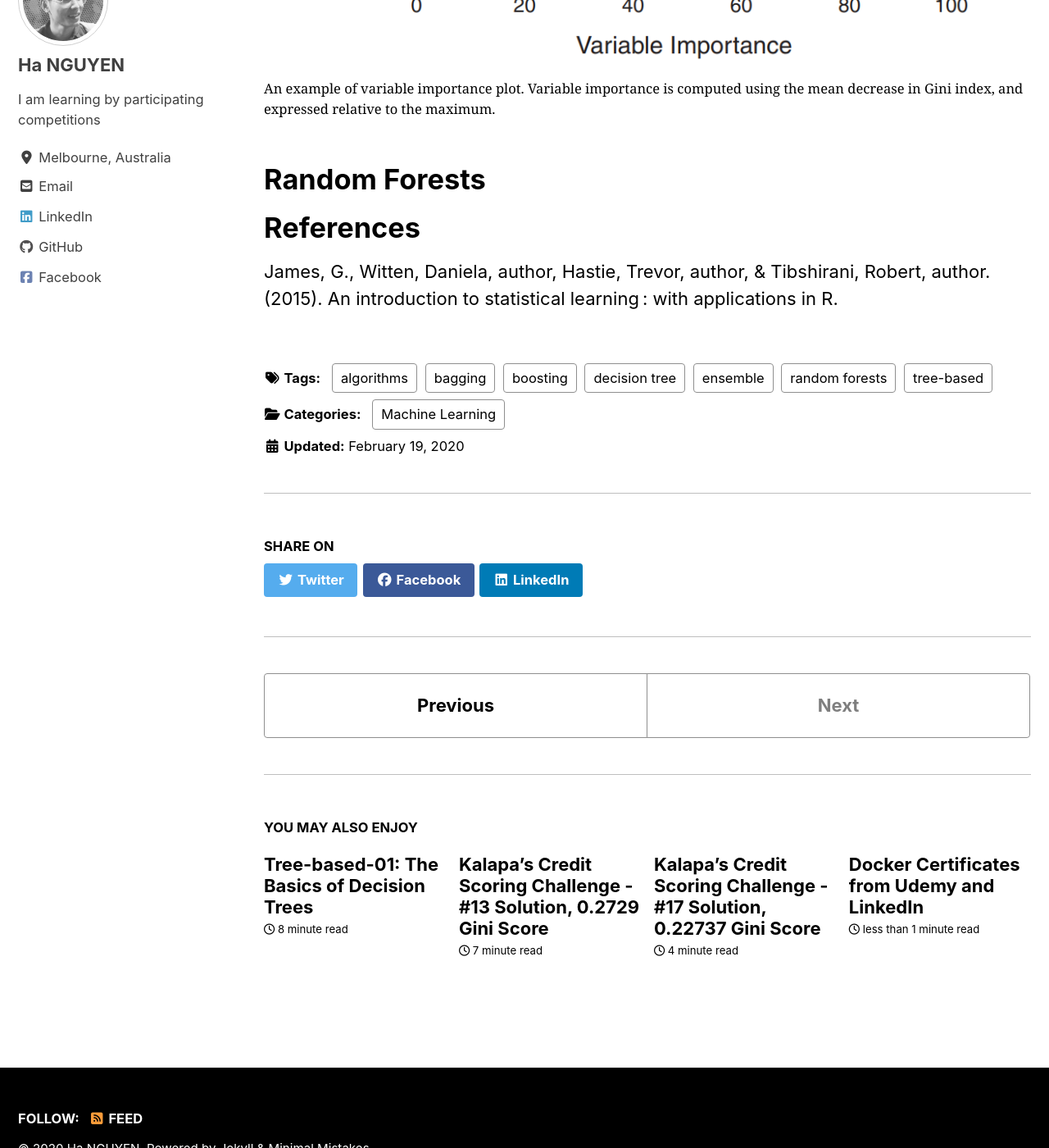
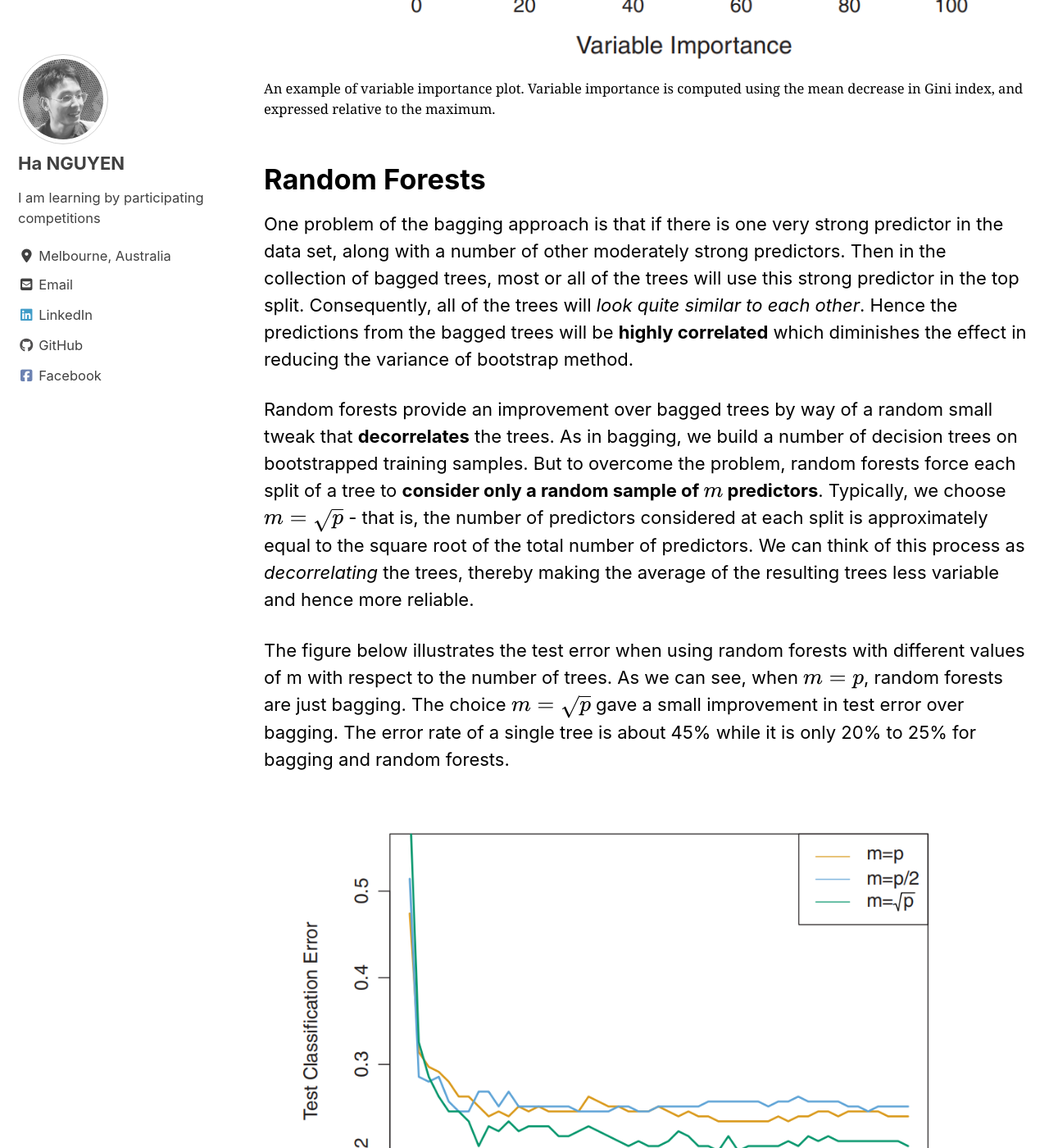
Before and after one commit to datasciblog/datasciblog.github.io, a Jekyll site: the page built from _posts/2020-02-19-tree-based-methods-02.md, in a window 1280 px wide and 1400 px high, scrolled down 3622 px. Shown: the whole window at 82% size. Built offline with Jekyll 4.4.1, drawn with Linux system fonts in a browser that asks for light colours; cached includes are drawn as plain includes; nearby versions of some CDN libraries; formulas are drawn with MathJax 3; some of the changed text lies outside the part shown.

Commit message:
Update 2020-02-19-tree-based-methods-02.md

```diff
--- a/_posts/2020-02-19-tree-based-methods-02.md
+++ b/_posts/2020-02-19-tree-based-methods-02.md
@@ -67,6 +67,16 @@ There is one way to obtain an overall sumarry of the importance of each predicto
 
 # Random Forests
 
+One problem of the bagging approach is that if there is one very strong predictor in the data set, along with a number of other moderately strong predictors. Then in the collection of bagged trees, most or all of the trees will use this strong predictor in the top split. Consequently, all of the trees will *look quite similar to each other*. Hence the predictions from the bagged trees will be **highly correlated** which diminishes the effect in reducing the variance of bootstrap method.
+
+Random forests provide an improvement over bagged trees by way of a random small tweak that **decorrelates** the trees. As in bagging, we build a number of decision trees on bootstrapped training samples. But to overcome the problem, random forests force each split of a tree to **consider only a random sample of $m$ predictors**. Typically, we choose $m = \sqrt{p}$ - that is, the number of predictors considered at each split is approximately equal to the square root of the total number of predictors. We can think of this process as *decorrelating* the trees, thereby making the average of the resulting trees less variable and hence more reliable.
+
+The figure below illustrates the test error when using random forests with different values of m with respect to the number of trees. As we can see, when $m=p$, random forests are just bagging. The choice $m = \sqrt{p}$ gave a small improvement in test error over bagging. The error rate of a single tree is about 45% while it is only 20% to 25% for bagging and random forests.
+
+<figure>
+	<img src="https://github.com/datasciblog/datasciblog.github.io/blob/master/_posts/images/2020-02-19-tree-based-methods-02/3.png?raw=true">
+</figure>
+
 # References
 
   James, G., Witten, Daniela, author, Hastie, Trevor, author, & Tibshirani, Robert, author. (2015). An introduction to statistical learning : with applications in R.
```
